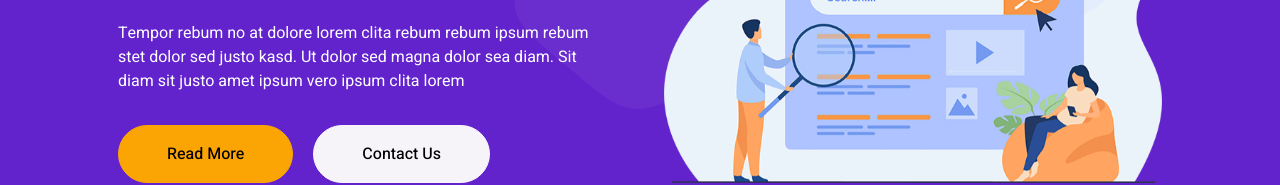
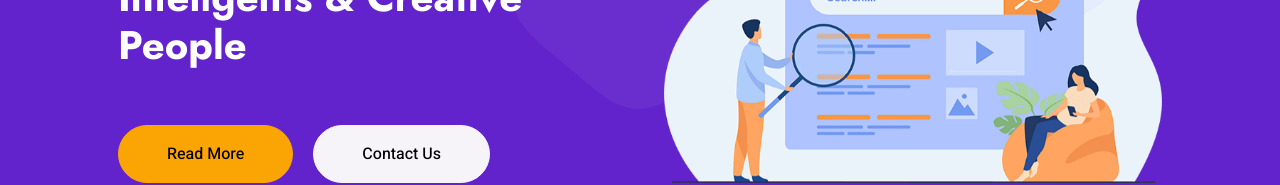
Before and after one commit to Karthik777106/Digital-marketing-landing-website, a plain HTML site: page index.html in a window 1280 px wide. Shown: the part 458-643 px from the top of the page. Drawn offline with nearby package versions, Linux system fonts and the light colour scheme.

Commit message:
Update index.html

```diff
--- a/index.html
+++ b/index.html
@@ -70,7 +70,7 @@
                         <a href="contact.html" class="nav-item nav-link">Contact</a>
                     </div>
                     <a href="" class="btn rounded-pill py-2 px-4 ms-3 d-none d-lg-block">Get Started</a>
-                </div>
+                </div>A digital marketing agency of intelligent and creative people focuses on delivering smart, innovative solutions through services like social media marketing, content creation, SEO, influencer marketing, and brand strategy, combining creativity with data-driven insights to help brands grow and connect effectively with their audience.
             </nav>
 
             <div class="container-xxl bg-primary hero-header">
@@ -78,7 +78,7 @@
                     <div class="row g-5 align-items-end">
                         <div class="col-lg-6 text-center text-lg-start">
                             <h1 class="text-white mb-4 animated slideInDown">A Digital Agency Of Inteligents & Creative People</h1>
-                            <p class="text-white pb-3 animated slideInDown">Tempor rebum no at dolore lorem clita rebum rebum ipsum rebum stet dolor sed justo kasd. Ut dolor sed magna dolor sea diam. Sit diam sit justo amet ipsum vero ipsum clita lorem</p>
+                            <p class="text-white pb-3 animated slideInDown"></p>
                             <a href="" class="btn btn-secondary py-sm-3 px-sm-5 rounded-pill me-3 animated slideInLeft">Read More</a>
                             <a href="" class="btn btn-light py-sm-3 px-sm-5 rounded-pill animated slideInRight">Contact Us</a>
                         </div>
@@ -606,4 +606,5 @@
     <script src="js/main.js"></script>
 </body>
 
+
 </html>
```
